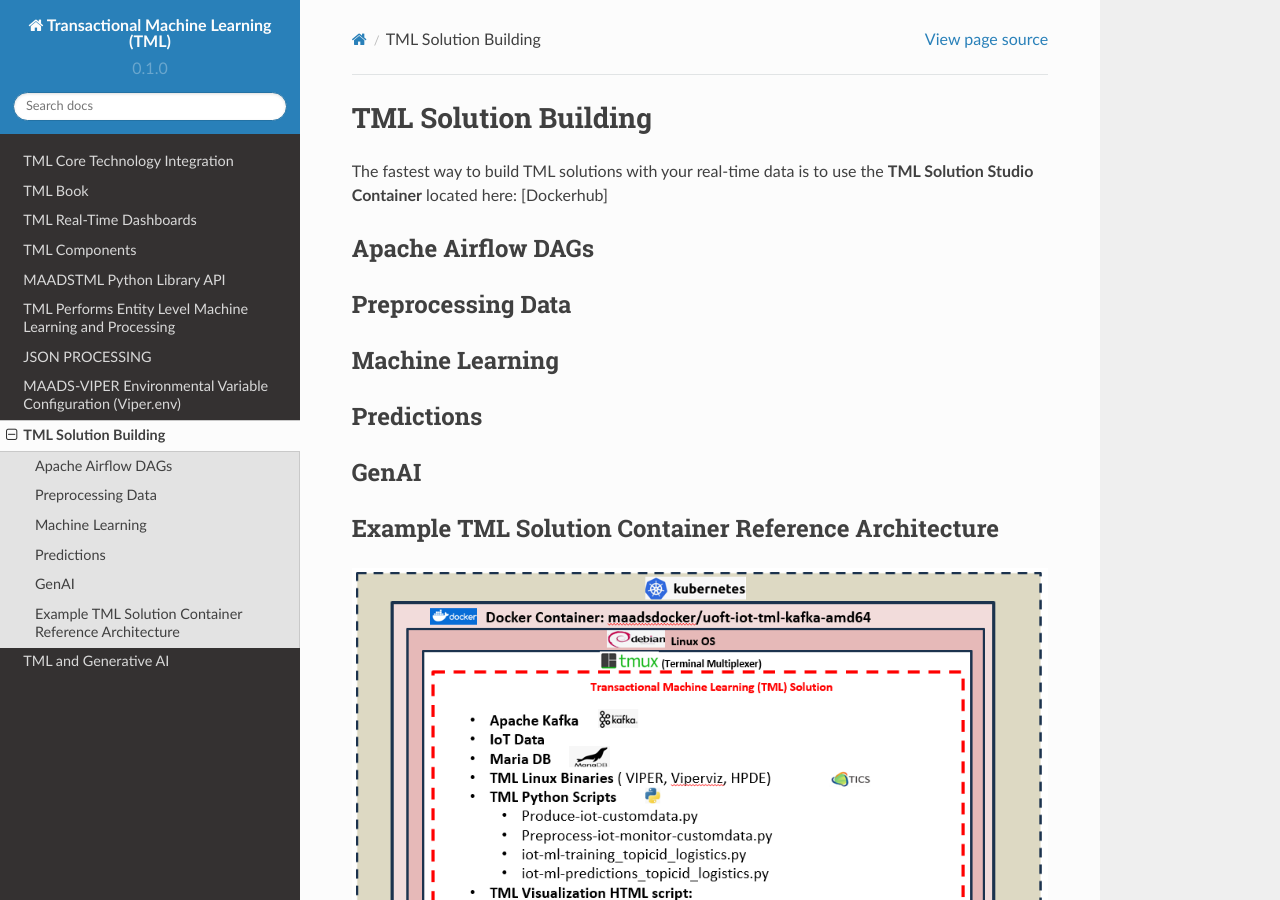
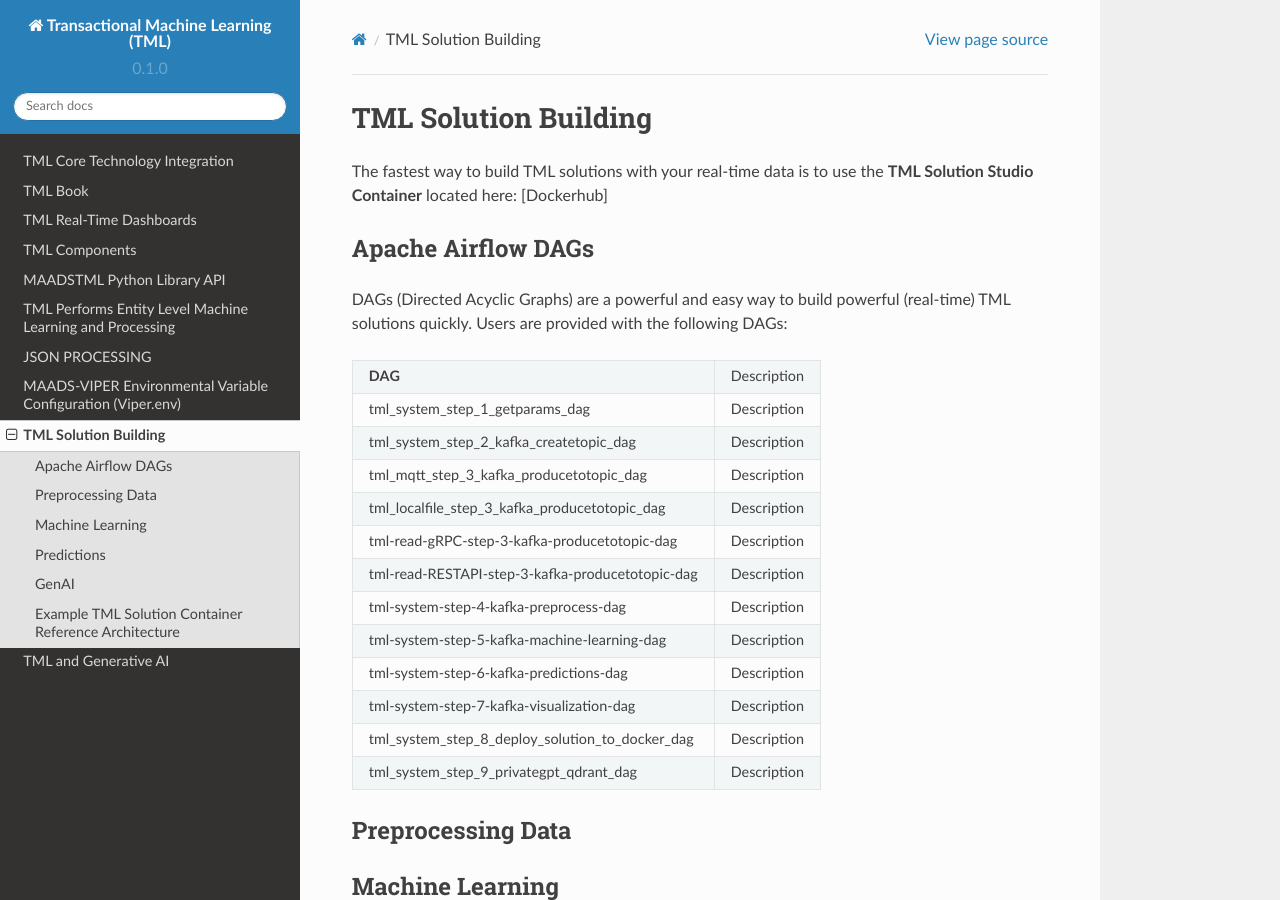
Before and after one commit to smaurice101/readthedocs, a Sphinx documentation site: the page built from docs/source/tmlbuilds.rst, in a window 1280 px wide and 900 px high. Built offline with Sphinx 7.4.7 and the Read the Docs theme 2.0.0, drawn with Linux system fonts in a browser that asks for light colours.

Commit message:
Update tmlbuilds.rst

```diff
--- a/docs/source/tmlbuilds.rst
+++ b/docs/source/tmlbuilds.rst
@@ -5,6 +5,37 @@
 
 Apache Airflow DAGs
 -------------------
+
+DAGs (Directed Acyclic Graphs) are a powerful and easy way to build powerful (real-time) TML solutions quickly.  Users are provided with the following DAGs:
+
+.. list-table::
+
+   * - **DAG**
+     - Description
+   * - tml_system_step_1_getparams_dag
+     - Description
+   * - tml_system_step_2_kafka_createtopic_dag
+     - Description
+   * - tml_mqtt_step_3_kafka_producetotopic_dag
+     - Description
+   * - tml_localfile_step_3_kafka_producetotopic_dag
+     - Description
+   * - tml-read-gRPC-step-3-kafka-producetotopic-dag
+     - Description
+   * - tml-read-RESTAPI-step-3-kafka-producetotopic-dag
+     - Description
+   * - tml-system-step-4-kafka-preprocess-dag
+     - Description
+   * - tml-system-step-5-kafka-machine-learning-dag
+     - Description
+   * - tml-system-step-6-kafka-predictions-dag
+     - Description
+   * - tml-system-step-7-kafka-visualization-dag
+     - Description
+   * - tml_system_step_8_deploy_solution_to_docker_dag
+     - Description
+   * - tml_system_step_9_privategpt_qdrant_dag
+     - Description
 
 Preprocessing Data
 -----------------
```
